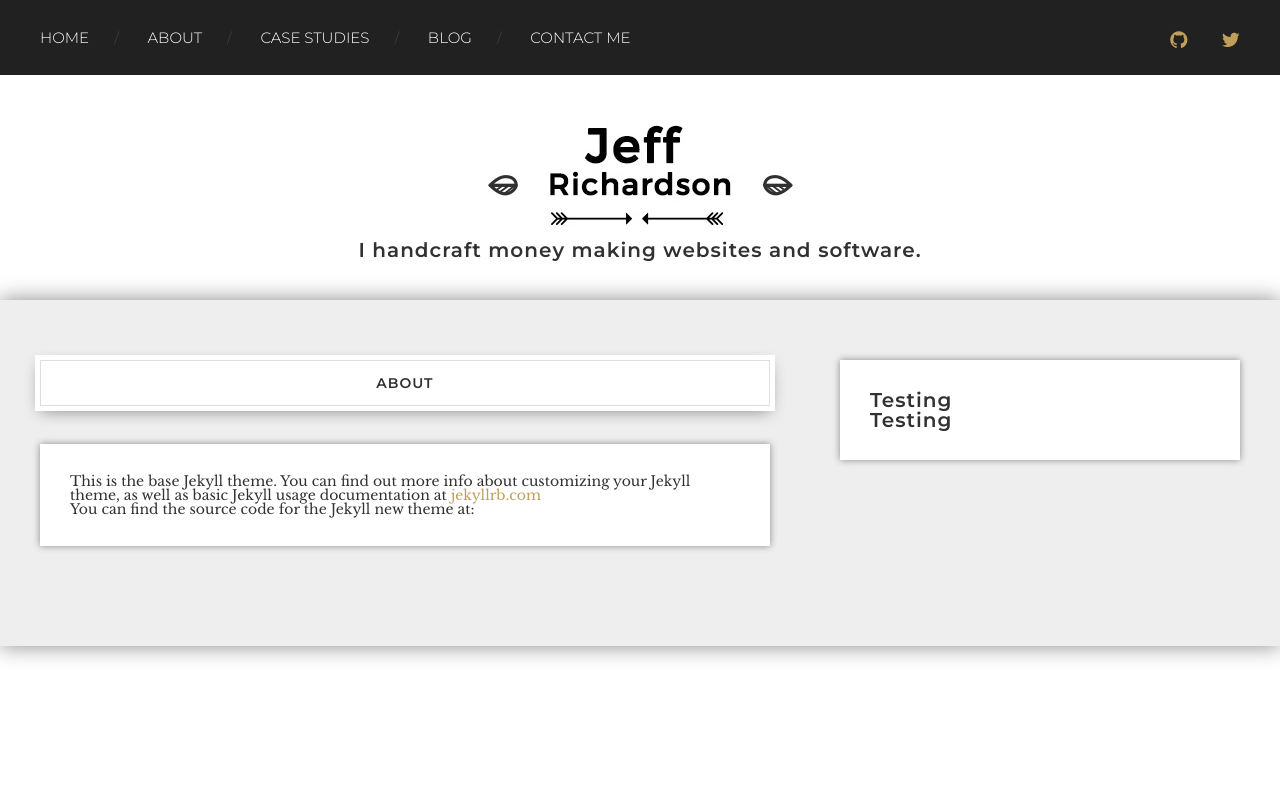
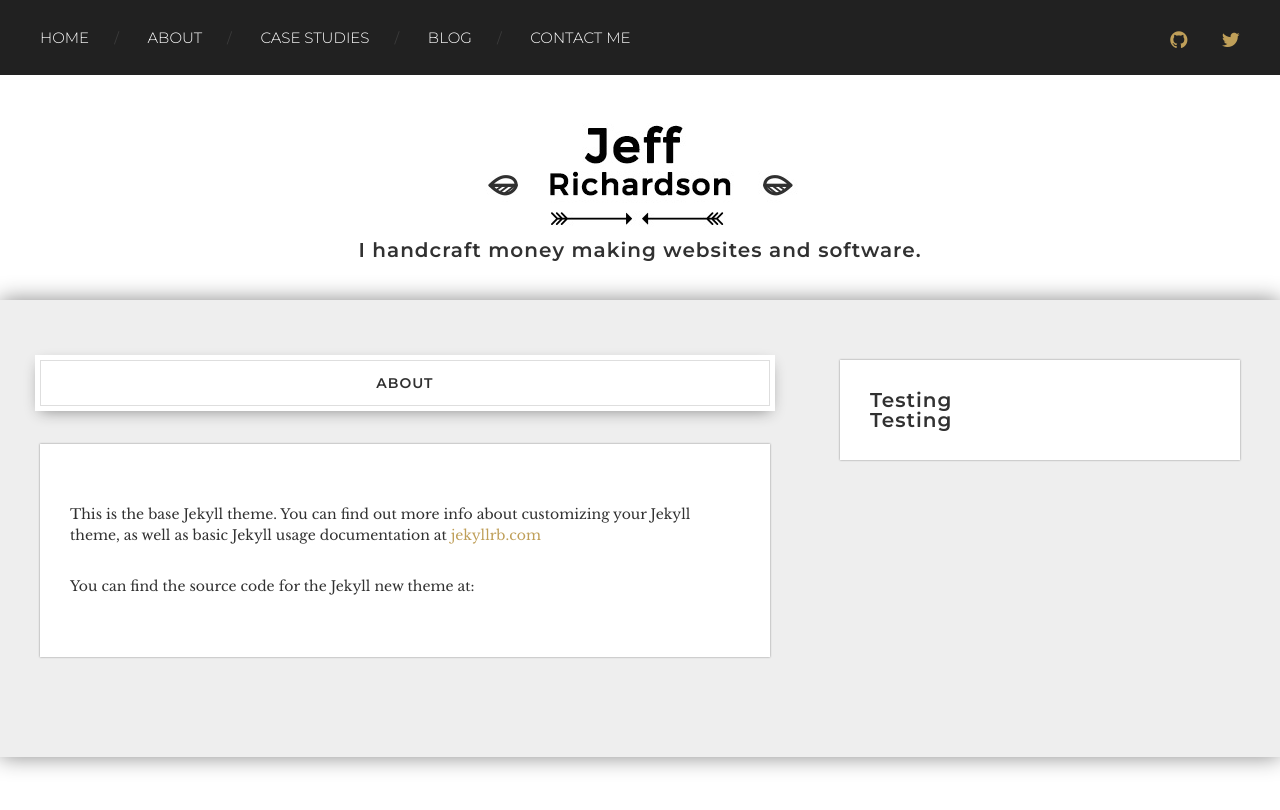
Before and after one commit to jeffAwesome/jeffAwesome2.0, a Jekyll site: the page built from about.md, in a window 1280 px wide. Shown: the top 810 px of the page. Built offline with Jekyll 4.4.1, drawn with Linux system fonts in a browser that asks for light colours; nearby versions of some CDN libraries.

Commit message:
blog post page

```diff
--- a/_posts/2017-06-09-welcome-to-jekyll.markdown
+++ b/_posts/2017-06-09-welcome-to-jekyll.markdown
@@ -2,7 +2,7 @@
 layout: post
 title:  "Welcome to Jekyll!"
 date:   2017-06-09 21:54:44 -0500
-categories: jekyll update
+categories: test
 ---
 You’ll find this post in your `_posts` directory. Go ahead and edit it and re-build the site to see your changes. You can rebuild the site in many different ways, but the most common way is to run `jekyll serve`, which launches a web server and auto-regenerates your site when a file is updated.
 
--- a/_sass/_base.scss
+++ b/_sass/_base.scss
@@ -23,6 +23,7 @@ a {
 
 a:hover {
   text-decoration: underline;
+  cursor: pointer;
 }
 
 
@@ -47,6 +48,13 @@ h4 {
 }
 h5 {
   font-size: 18px;
+}
+
+/* Paragraphs */
+
+p {
+  line-height: 1.5em;
+  margin: 30px 0;
 }
 
 
@@ -87,9 +95,39 @@ h2.pageTitle {
   margin-bottom: 38px;
 }
 
+.sub-heading{
+  font-size: 14px;
+  text-align: center;
+  background: #212121;
+  border: 1px solid #5a5a5a;
+  outline: 5px solid #212121;
+  padding: 15px;
+  text-transform: uppercase;
+  box-shadow: 0px 5px 15px #888888;
+  margin-bottom: 38px;
+  color: #fff;
+}
+
+.sub-heading:before,
+.sub-heading:after {
+  content: "\f111";
+  font-family: fontAwesome;
+  font-size: 8px;
+  padding-top: 2px;
+}
+
+
+.sub-heading:before {
+  float: left;
+}
+
+.sub-heading:after {
+  float: right;
+}
+
 .content {
   background: #fff;
-  box-shadow: 0px 0px 7px #888888;
+  box-shadow: 0px 0px 2px #888888;
   padding: 30px;
   margin: 0 0 40px;
 }
--- /dev/null
+++ b/_sass/_post.scss
@@ -0,0 +1,8 @@
+.about-me {
+  background: url(../assets/img/border.jpg) no-repeat bottom center;
+  text-align: center;
+  padding-bottom: 50px;
+  margin: 0 auto;
+  display: block;
+  width: 100%;
+}
--- a/css/main.scss
+++ b/css/main.scss
@@ -10,4 +10,5 @@
   "base",
   "header",
   "nav-overlay",
-  "layout";
+  "layout",
+  "post";
```
Also changed, not shown: _layouts/home.html (+7 -0 lines), _layouts/post.html (added, +26 -0 lines), assets/img/border.jpg (added), assets/img/team_jeffreyrichardson.png (added), index.md (line endings or trailing spaces).
